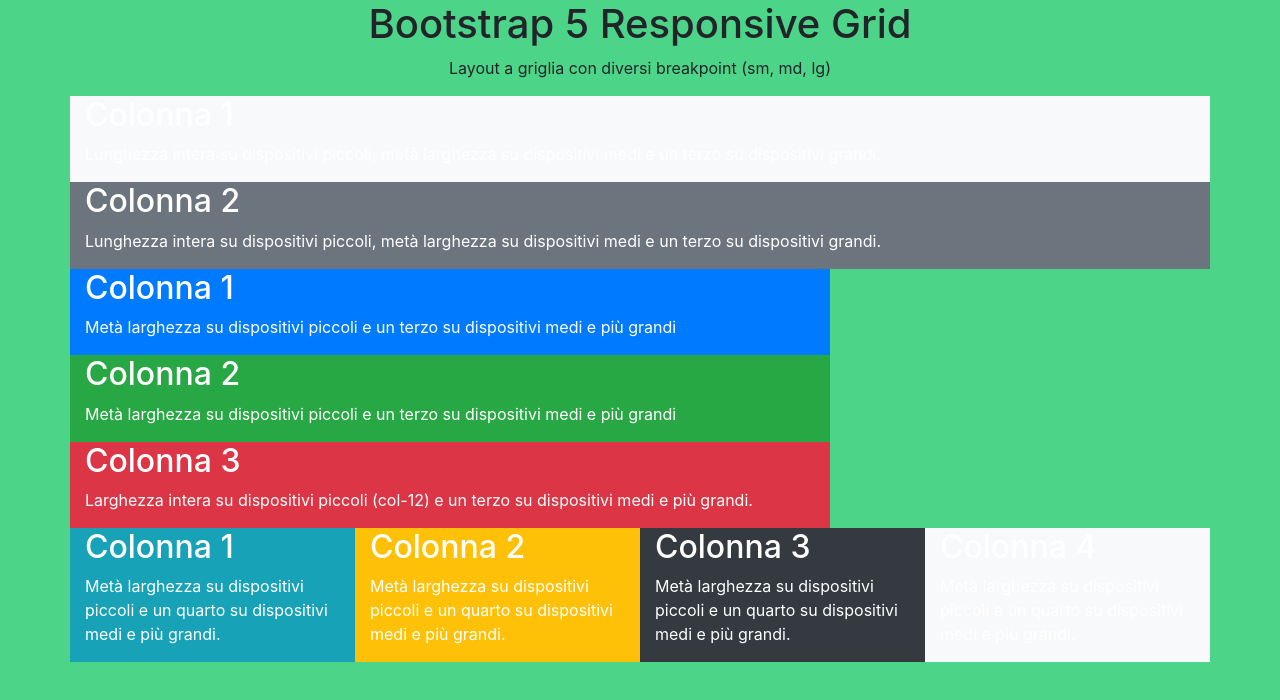
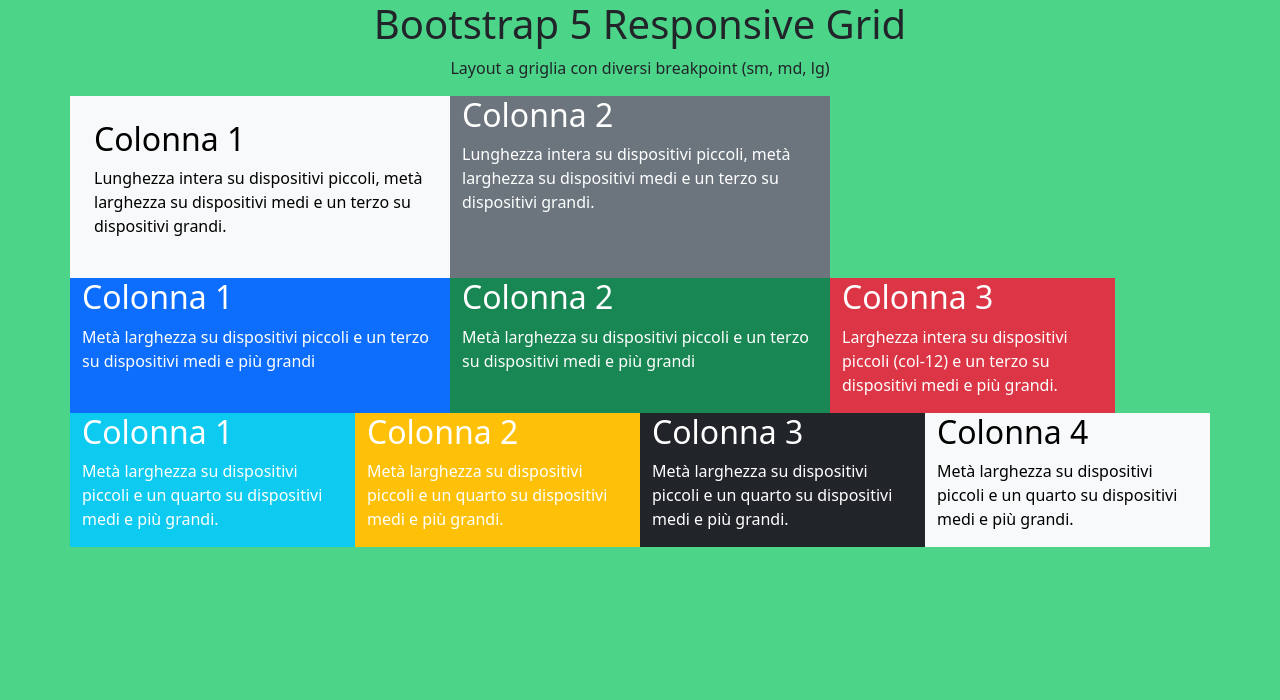
Before and after one commit to PaoloPilati/htmlcss-bootstrap-layout, a plain HTML site: page index.html in a window 1280 px wide. Drawn offline with nearby package versions, Linux system fonts and the light colour scheme.

Commit message:
Aggiornamento link Bootstrap a v. 5.2.3 + correzione media-query classi BS

```diff
--- a/index.html
+++ b/index.html
@@ -4,7 +4,7 @@
     <meta charset="UTF-8">
     <meta name="viewport" content="width=device-width, initial-scale=1.0">
     <title>Document</title>
-    <link rel="stylesheet" href="https://cdn.jsdelivr.net/npm/bootstrap@4.4.1/dist/css/bootstrap.min.css" integrity="sha384-Vkoo8x4CGsO3+Hhxv8T/Q5PaXtkKtu6ug5TOeNV6gBiFeWPGFN9MuhOf23Q9Ifjh" crossorigin="anonymous">
+    <link href="https://cdn.jsdelivr.net/npm/bootstrap@5.2.3/dist/css/bootstrap.min.css" rel="stylesheet" integrity="sha384-rbsA2VBKQhggwzxH7pPCaAqO46MgnOM80zW1RWuH61DGLwZJEdK2Kadq2F9CUG65" crossorigin="anonymous">
     <link rel="stylesheet" href="CSS/style.css" type="text/css">
 </head>
 <body>
@@ -14,7 +14,7 @@
     </header>
     <main class="container">
         <div class="top-sec row">
-            <div class="col-12 bg-light text-black">
+            <div class="col-12 col-md-6 col-lg-4 p-4 bg-light text-black">
                 <h2>
                     Colonna 1
                 </h2>
@@ -22,7 +22,7 @@
                     Lunghezza intera su dispositivi piccoli, metà larghezza su dispositivi medi e un terzo su dispositivi grandi.
                 </p>
             </div>
-            <div class="col-12 bg-secondary">
+            <div class="col-12 col-md-6 col-lg-4 bg-secondary">
                 <h2>
                     Colonna 2
                 </h2>
@@ -33,7 +33,7 @@
         </div>
 
         <div class="mid-sec row">
-            <div class="col-6 col-md-8 bg-primary">
+            <div class="col-6 col-md-4 bg-primary">
                 <h2>
                     Colonna 1
                 </h2>
@@ -42,7 +42,7 @@
                 </p>
             </div>
 
-            <div class="col-6 col-md-8 bg-success">
+            <div class="col-6 col-md-4 bg-success">
                 <h2>
                     Colonna 2
                 </h2>
@@ -50,7 +50,7 @@
                     Metà larghezza su dispositivi piccoli e un terzo su dispositivi medi e più grandi
                 </p>
             </div>
-            <div class="col-12 col-md-8 bg-danger">
+            <div class="col-12 col-md-3 bg-danger">
                 <h2>
                     Colonna 3
                 </h2>
```
Also changed, not shown: CSS/style.css (line endings or trailing spaces).
